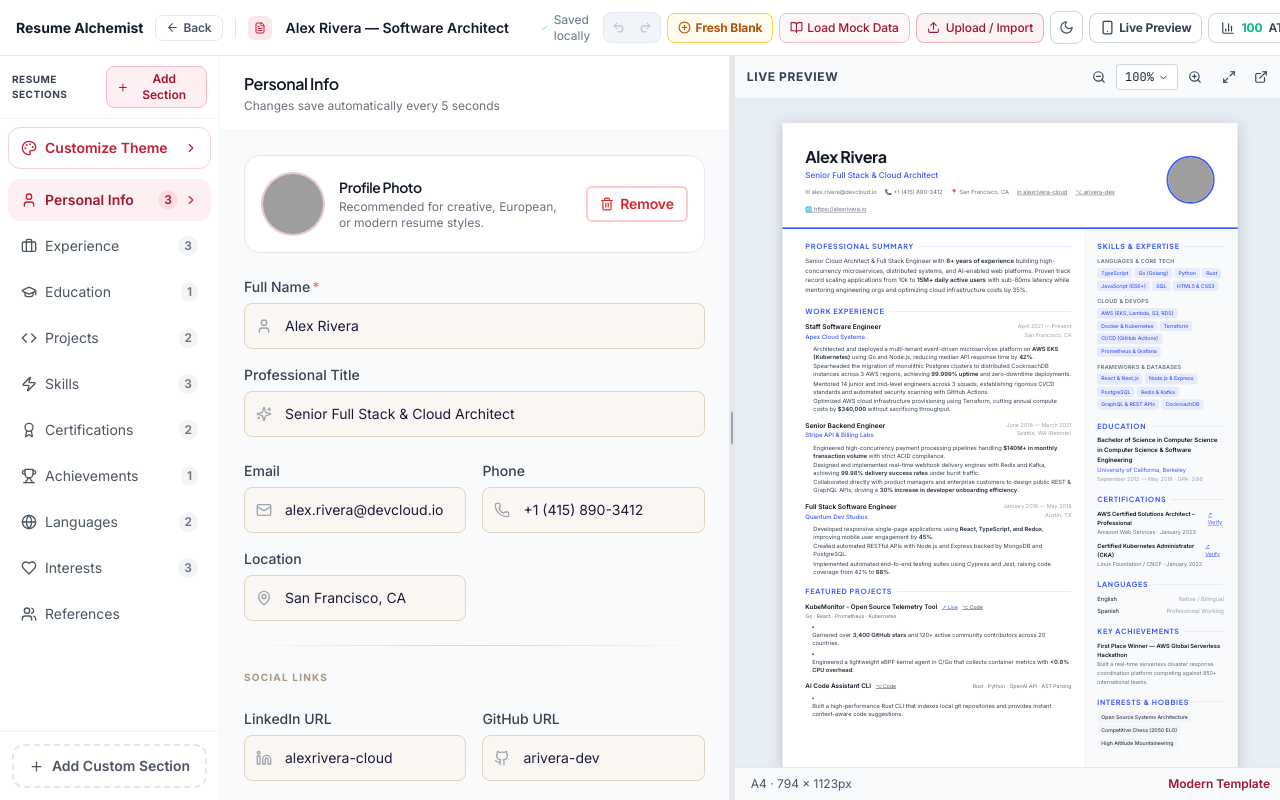
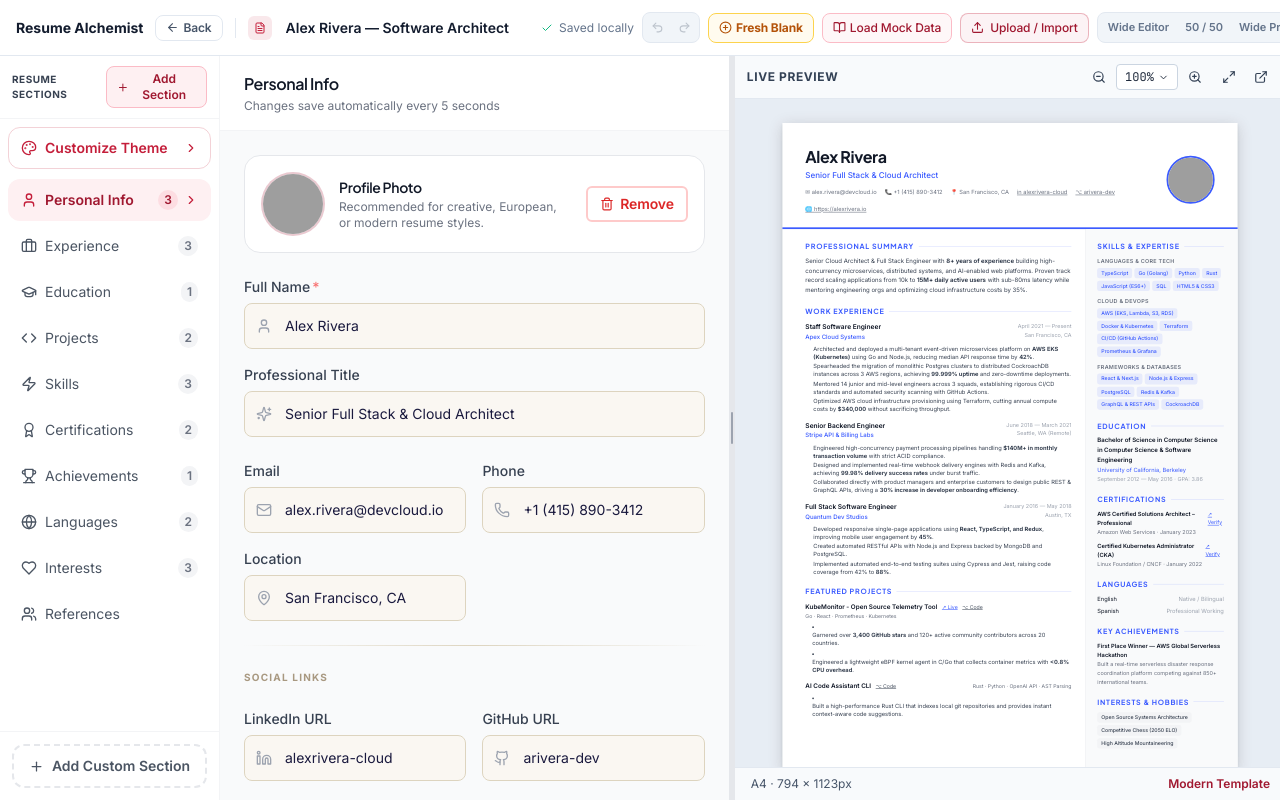
Before and after one commit to Devaansh08/resume-builder, a React (Vite) app in the folder frontend/: page /builder/new in a window 1280 px wide. Built offline with nearby package versions, Linux system fonts and the light colour scheme; grey boxes are pictures that could not be loaded; a web font is replaced by a local one.

Commit message:
feat: fit download PDF button completely in navbar and enable smooth slide transition across all row components for mobile and desktop

```diff
--- a/frontend/src/components/builder/BuilderNavbar.tsx
+++ b/frontend/src/components/builder/BuilderNavbar.tsx
@@ -56,7 +56,7 @@ export function BuilderNavbar({
 
   return (
     <>
-      <header className="h-14 bg-white/95 dark:bg-surface-900/95 border-b border-surface-200 dark:border-surface-800 px-3 sm:px-4 flex items-center justify-between gap-2 flex-shrink-0 z-30 sticky top-0 transition-colors backdrop-blur-md overflow-x-auto no-scrollbar">
+      <header className="h-14 bg-white/95 dark:bg-surface-900/95 border-b border-surface-200 dark:border-surface-800 px-3 sm:px-4 flex items-center justify-between gap-2 flex-shrink-0 z-30 sticky top-0 transition-all duration-300 backdrop-blur-md overflow-x-auto scroll-smooth no-scrollbar">
         <div className="flex items-center gap-1.5 sm:gap-3 flex-shrink-0">
           <button
             onClick={() => navigate('/')}
@@ -69,14 +69,14 @@ export function BuilderNavbar({
           <button
             type="button"
             onClick={() => window.history.length > 1 ? navigate(-1) : navigate('/')}
-            className="btn btn-ghost btn-sm gap-1 px-2.5 py-1 text-xs font-semibold text-surface-600 dark:text-surface-300 hover:bg-surface-100 dark:hover:bg-surface-800 rounded-lg border border-surface-200 dark:border-surface-700/60 transition-colors flex items-center"
+            className="btn btn-ghost btn-sm gap-1 px-2.5 py-1 text-xs font-semibold text-surface-600 dark:text-surface-300 hover:bg-surface-100 dark:hover:bg-surface-800 rounded-lg border border-surface-200 dark:border-surface-700/60 transition-colors flex items-center shrink-0"
             title="Navigate back to previous page"
           >
             <ArrowLeft size={13} />
             <span className="hidden md:inline">Back</span>
           </button>
 
-          <div className="w-px h-5 bg-surface-200 dark:bg-surface-800" />
+          <div className="w-px h-5 bg-surface-200 dark:bg-surface-800 shrink-0" />
 
           {/* Resume Title with Click-to-Rename */}
           <div className="flex items-center gap-2 flex-1 min-w-0">
@@ -109,7 +109,7 @@ export function BuilderNavbar({
         </div>
 
         {/* Save status */}
-        <div className="hidden lg:flex items-center gap-1.5 text-xs text-surface-500 dark:text-surface-400">
+        <div className="hidden lg:flex items-center gap-1.5 text-xs text-surface-500 dark:text-surface-400 shrink-0">
           {isDirty ? (
             <><span className="w-1.5 h-1.5 rounded-full bg-amber-500 animate-pulse" /> Saving...</>
           ) : lastSaved ? (
@@ -119,9 +119,9 @@ export function BuilderNavbar({
           )}
         </div>
 
-        <div className="flex items-center gap-1 sm:gap-1.5 ml-auto shrink-0">
+        <div className="flex items-center gap-1.5 sm:gap-2 ml-auto shrink-0 w-max py-1 transition-all duration-300">
           {/* Undo / Redo Buttons */}
-          <div className="flex items-center gap-0.5 bg-surface-100 dark:bg-surface-800/60 rounded-lg p-0.5 border border-surface-200 dark:border-surface-700/50">
+          <div className="flex items-center gap-0.5 bg-surface-100 dark:bg-surface-800/60 rounded-lg p-0.5 border border-surface-200 dark:border-surface-700/50 shrink-0">
             <button
               type="button"
               onClick={undo}
@@ -141,6 +141,7 @@ export function BuilderNavbar({
               <Redo2 size={13} />
             </button>
           </div>
+
           {/* Fresh Blank Resume Button */}
           <button
             type="button"
@@ -149,23 +150,23 @@ export function BuilderNavbar({
                 loadSampleResume('blank');
               }
             }}
-            className="btn btn-sm gap-1 text-xs px-2.5 py-1.5 rounded-lg border border-amber-300 dark:border-amber-500/40 text-amber-700 dark:text-amber-400 bg-amber-50/80 dark:bg-amber-500/10 hover:bg-amber-100 dark:hover:bg-amber-500/20 font-bold transition-all shadow-xs shrink-0"
+            className="btn btn-sm gap-1 text-xs px-2.5 py-1.5 rounded-lg border border-amber-300 dark:border-amber-500/40 text-amber-700 dark:text-amber-400 bg-amber-50/80 dark:bg-amber-500/10 hover:bg-amber-100 dark:hover:bg-amber-500/20 font-bold transition-all shadow-xs shrink-0 whitespace-nowrap flex items-center"
             title="Create a fresh blank resume"
           >
             <PlusCircle size={13} />
-            <span className="hidden md:inline">Fresh Blank</span>
+            <span>Fresh Blank</span>
           </button>
 
           {/* Load Mock Resumes Dropdown */}
-          <div className="relative">
+          <div className="relative shrink-0">
             <button
               type="button"
               onClick={() => setShowMockMenu(!showMockMenu)}
-              className="btn btn-sm gap-1 text-xs px-2 sm:px-2.5 py-1.5 rounded-lg border border-brand-200 dark:border-brand-500/30 text-brand-600 dark:text-brand-400 bg-brand-50/50 dark:bg-brand-500/10 hover:bg-brand-50 dark:hover:bg-brand-500/20 font-medium transition-colors"
+              className="btn btn-sm gap-1 text-xs px-2.5 py-1.5 rounded-lg border border-brand-200 dark:border-brand-500/30 text-brand-600 dark:text-brand-400 bg-brand-50/50 dark:bg-brand-500/10 hover:bg-brand-50 dark:hover:bg-brand-500/20 font-medium transition-colors whitespace-nowrap flex items-center"
               title="Load authentic sample resume data"
             >
               <BookOpen size={13} />
-              <span className="hidden lg:inline">Load Mock Data</span>
+              <span>Load Mock Data</span>
             </button>
 
             {showMockMenu && (
@@ -201,16 +202,16 @@ export function BuilderNavbar({
           <button
             type="button"
             onClick={() => setShowImportModal(true)}
-            className="btn btn-sm gap-1.5 text-xs px-2 sm:px-2.5 py-1.5 rounded-lg border border-brand-500/30 text-brand-600 dark:text-brand-400 bg-brand-500/5 dark:bg-brand-500/10 hover:bg-brand-50 dark:hover:bg-brand-500/20 font-medium transition-colors"
+            className="btn btn-sm gap-1.5 text-xs px-2.5 py-1.5 rounded-lg border border-brand-500/30 text-brand-600 dark:text-brand-400 bg-brand-500/5 dark:bg-brand-500/10 hover:bg-brand-50 dark:hover:bg-brand-500/20 font-medium transition-colors shrink-0 whitespace-nowrap flex items-center"
             title="Upload or import existing PDF / DOCX resume"
           >
             <Upload size={13} />
-            <span className="hidden xl:inline">Upload / Import</span>
+            <span>Upload / Import</span>
           </button>
 
           {/* Split Screen Slider */}
           {onSetLayoutRatio && (
-            <div className="hidden 2xl:flex items-center bg-surface-100 dark:bg-surface-800/60 rounded-lg p-0.5 border border-surface-200 dark:border-surface-700/50 text-[11px] font-semibold">
+            <div className="flex items-center bg-surface-100 dark:bg-surface-800/60 rounded-lg p-0.5 border border-surface-200 dark:border-surface-700/50 text-[11px] font-semibold shrink-0 whitespace-nowrap">
               {[
                 { label: 'Wide Editor', pct: 60 },
                 { label: '50 / 50', pct: 50 },
@@ -222,7 +223,7 @@ export function BuilderNavbar({
                   onClick={() => onSetLayoutRatio(opt.pct)}
                   className={`px-2 py-1 rounded-md transition-all ${
                     currentRatio === opt.pct
-                      ? 'bg-white dark:bg-surface-700 text-surface-900 dark:text-white shadow-sm'
+                      ? 'bg-white dark:bg-surface-700 text-surface-900 dark:text-white shadow-sm font-bold'
                       : 'text-surface-500 hover:text-surface-900 dark:hover:text-white'
                   }`}
                 >
@@ -235,7 +236,7 @@ export function BuilderNavbar({
           {/* Dark/Light Mode Toggle */}
           <button
             onClick={() => setThemeMode(isDark ? 'light' : 'dark')}
-            className="btn btn-sm p-1.5 sm:p-2 rounded-lg text-surface-600 dark:text-surface-300 border border-surface-300 dark:border-surface-700 hover:bg-surface-100 dark:hover:bg-surface-800 transition-colors"
+            className="btn btn-sm p-1.5 sm:p-2 rounded-lg text-surface-600 dark:text-surface-300 border border-surface-300 dark:border-surface-700 hover:bg-surface-100 dark:hover:bg-surface-800 transition-colors shrink-0"
             title="Toggle Dark / Light Theme"
           >
             {isDark ? <Sun size={15} className="text-amber-400" /> : <Moon size={15} />}
@@ -244,7 +245,7 @@ export function BuilderNavbar({
           {/* Mobile/Desktop toggle */}
           <button
             onClick={onToggleMobilePreview}
-          className={`btn btn-sm gap-1 px-2.5 py-1.5 rounded-lg transition-colors font-bold shrink-0 flex items-center shadow-xs ${
+            className={`btn btn-sm gap-1 px-2.5 py-1.5 rounded-lg transition-colors font-bold shrink-0 flex items-center shadow-xs whitespace-nowrap ${
               isMobilePreview
                 ? 'bg-brand-500 text-white'
                 : 'text-surface-700 dark:text-surface-200 border border-surface-300 dark:border-surface-700 hover:bg-surface-100 dark:hover:bg-surface-800'
@@ -258,7 +259,7 @@ export function BuilderNavbar({
           {/* ATS Score */}
           <button
             onClick={onToggleATS}
-          className={`btn btn-sm gap-1 sm:gap-1.5 text-xs px-2 sm:px-3 py-1.5 rounded-lg transition-colors font-semibold ${
+            className={`btn btn-sm gap-1.5 text-xs px-2.5 py-1.5 rounded-lg transition-colors font-semibold shrink-0 whitespace-nowrap flex items-center ${
               showATS
                 ? 'bg-brand-500 text-white'
                 : 'text-surface-700 dark:text-surface-200 border border-surface-300 dark:border-surface-700 hover:bg-surface-100 dark:hover:bg-surface-800'
@@ -268,17 +269,20 @@ export function BuilderNavbar({
             <span className={`font-bold ${showATS ? 'text-white' : atsResult ? getScoreColor(atsResult.score).split(' ')[0] : 'text-surface-400'}`}>
               {atsResult ? `${atsResult.score}` : '—'}
             </span>
-          <span className="hidden lg:inline">ATS Score</span>
+            <span>ATS Score</span>
           </button>
 
           {/* Download PDF */}
           <button
             onClick={handleDownloadPDF}
-          className="btn btn-sm gap-1.5 text-xs font-semibold px-2.5 sm:px-3.5 py-1.5 rounded-lg bg-brand-500 text-white hover:bg-brand-600 transition-colors shadow-sm"
+            className="btn btn-sm gap-1.5 text-xs font-semibold px-3 py-1.5 rounded-lg bg-brand-500 text-white hover:bg-brand-600 transition-colors shadow-sm shrink-0 whitespace-nowrap flex items-center"
           >
             <Download size={14} />
-          <span className="hidden sm:inline">Download PDF</span>
+            <span>Download PDF</span>
           </button>
+
+          {/* Right trailing spacer to guarantee Download button is 100% visible with breathing room */}
+          <div className="w-3 sm:w-4 shrink-0" />
         </div>
 
       <ImportModal isOpen={showImportModal} onClose={() => setShowImportModal(false)} />
```
Lines whose indentation alone changed are shown as unchanged.
